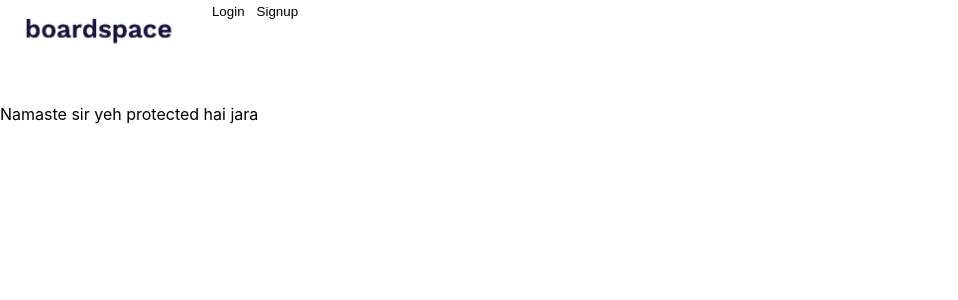
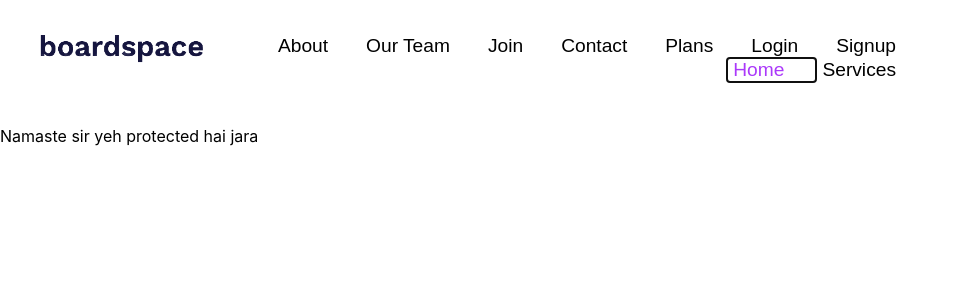
Before and after one commit to justaskulkarni/Boardspace, a React (Create React App) app in the folder client/: page /youin in a window 1280 px wide. Shown: the top 300 px of the page, without its empty margins (0-958 px from the left). Built offline with nearby package versions, Linux system fonts and the light colour scheme.

Commit message:
Made a navbar

```diff
--- a/client/src/components/navbar.js
+++ b/client/src/components/navbar.js
@@ -5,6 +5,7 @@ import { useAuthContext } from '../hooks/useAuthContext'
 
 import navbarlogo from '../assets/navbarlogo.png'
 import '../stylesheets/navbar.css'
+
 
 const Navbar = () => {
   const { logout } = useLogout()
@@ -17,10 +18,18 @@ const Navbar = () => {
 
     <div className="outerdiv">
       <div><img className='imgdiv' src={navbarlogo} /></div>
-      <div>
+      <div className="buttons">
+        <button className="button1"><Link className='link1' to="/signup">Signup</Link></button>
         <button className="button1"><Link className='link1' to="/login">Login</Link></button>
-        <button className="button1"><Link className='link1' to="/signup">Signup</Link></button>
+        <button className="button1">Plans</button>
+        <button className="button1">Contact</button>
+        <button className="button1">Join</button>
+        <button className="button1">Our Team</button>
+        <button className="button1">About</button>
+        <button className="button1">Services</button>
+        <button className="button1" autoFocus>Home</button>
       </div>
+
     </div>
   )
 }
--- a/client/src/stylesheets/navbar.css
+++ b/client/src/stylesheets/navbar.css
@@ -3,19 +3,41 @@
 }
 
 .imgdiv{
-    height: 100px;
+    float:left;
+    margin-top: 0.9rem;
+    margin-left:0.7rem;
+    height: 7rem;
+}
+
+.buttons{
+    position: relative;
+    width: 100%;
+    margin-top: 2.1rem;
+    padding-right: 22rem;
+    font-size: 20rem;
 }
 
 .button1 {
+    float: right;
+    padding-right: 2rem;
     background-color: transparent;
     border: 0px;
+    font-size:1.2rem;
+}
+
+.button1:active{
+    color:#ab39fa;
 }
 
 .button1:hover{
-    background: #D0F5F4;
+    color:#ab39fa;
 }
 
-.link1{
+.button1:focus{
+    color:#ab39fa;
+}
+
+ .link1{
     text-decoration: none;
-    color: black;
+    color:black;
 }
```
